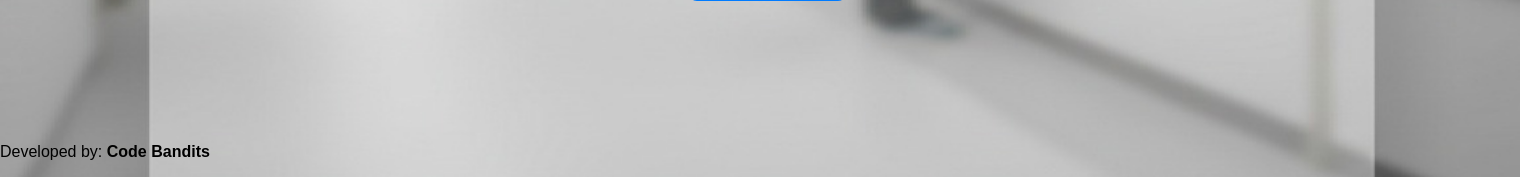
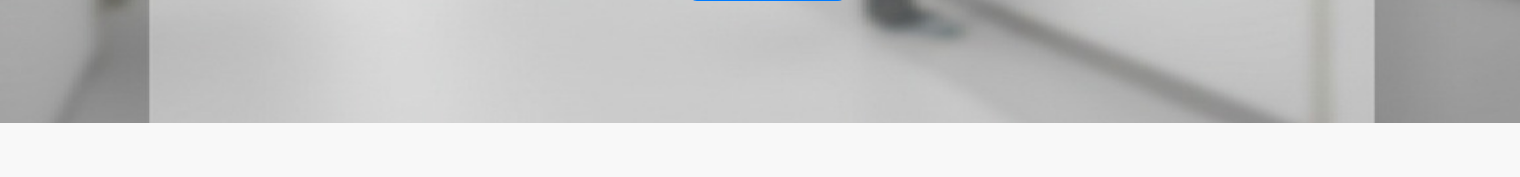
Before and after one commit to Quasar-x-AI-2026/Code_Bandits, a FastAPI app: page / in a window 1520 px wide. Shown: the part 775-952 px from the top of the page. After the commit the page ends 898 px from the top, so only its background shows below. Run offline with FastAPI, Linux system fonts and the light colour scheme; parts of the project's set-up code (start-up, migrations or seed data) failed here and were passed over.

Commit message:
initial commit

```diff
--- a/Home/templates/index.html
+++ b/Home/templates/index.html
@@ -51,11 +51,6 @@
     <button onclick="">Search Hospitals</button>
 </div>
 
-<!-- Footer Section -->
-<footer></footer>
-    <p>Developed by: <strong>Code Bandits</strong></p>
-</footer>
-
 <script src="/static/script.js"></script>
 </body>
 </html>
```
